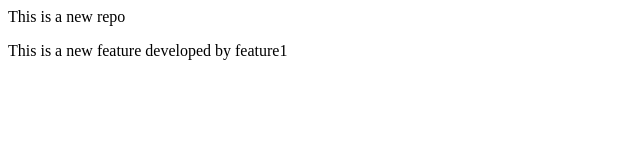
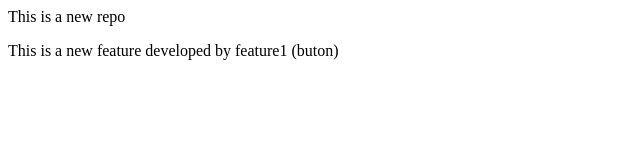
Before and after one commit to AnishTwar230403/localrepo, a plain HTML site: page index.html in a window 1280 px wide. Shown: the full height of the page, 0-640 px from the left. Drawn offline with Linux system fonts and the light colour scheme.

```diff
--- a/index.html
+++ b/index.html
@@ -1,2 +1,2 @@
 <p>This is a new repo</p>
-<p>This is a new feature developed by feature1</p>
+<p>This is a new feature developed by feature1 (buton)</p>
```
